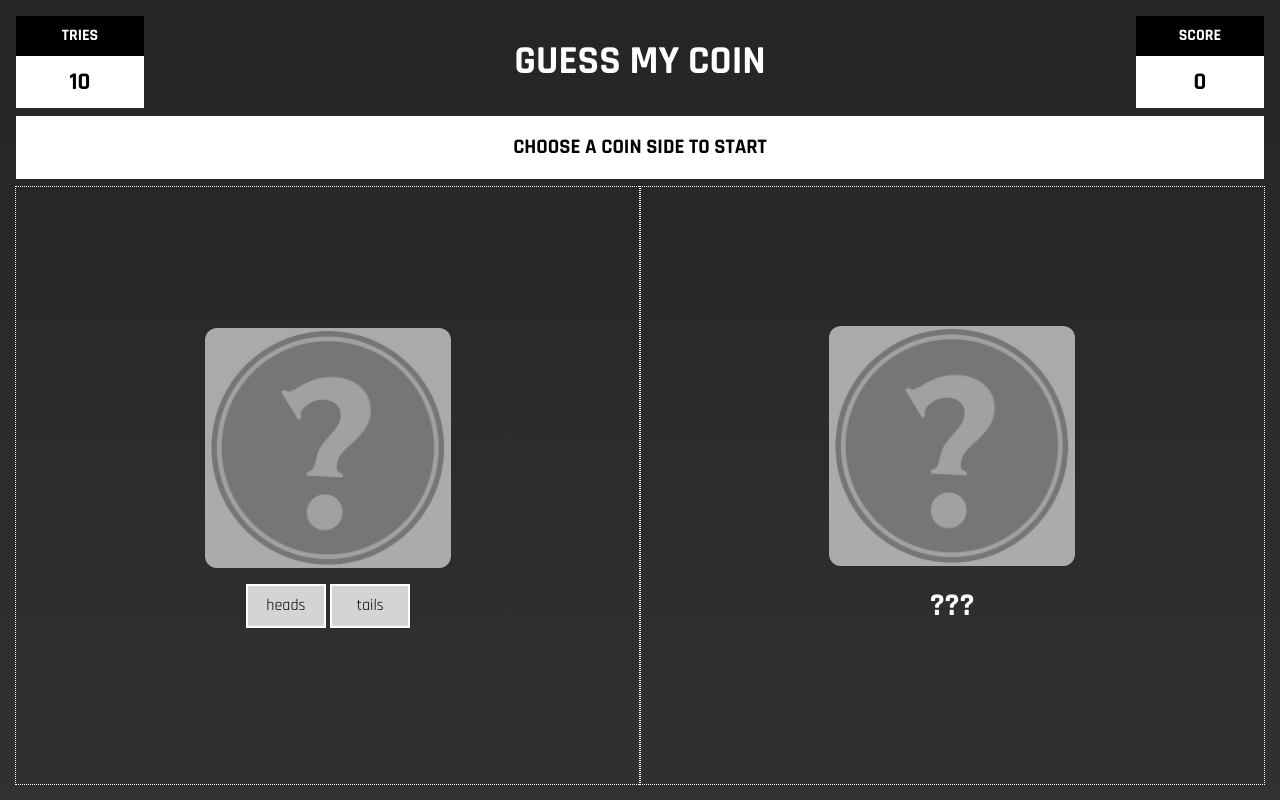
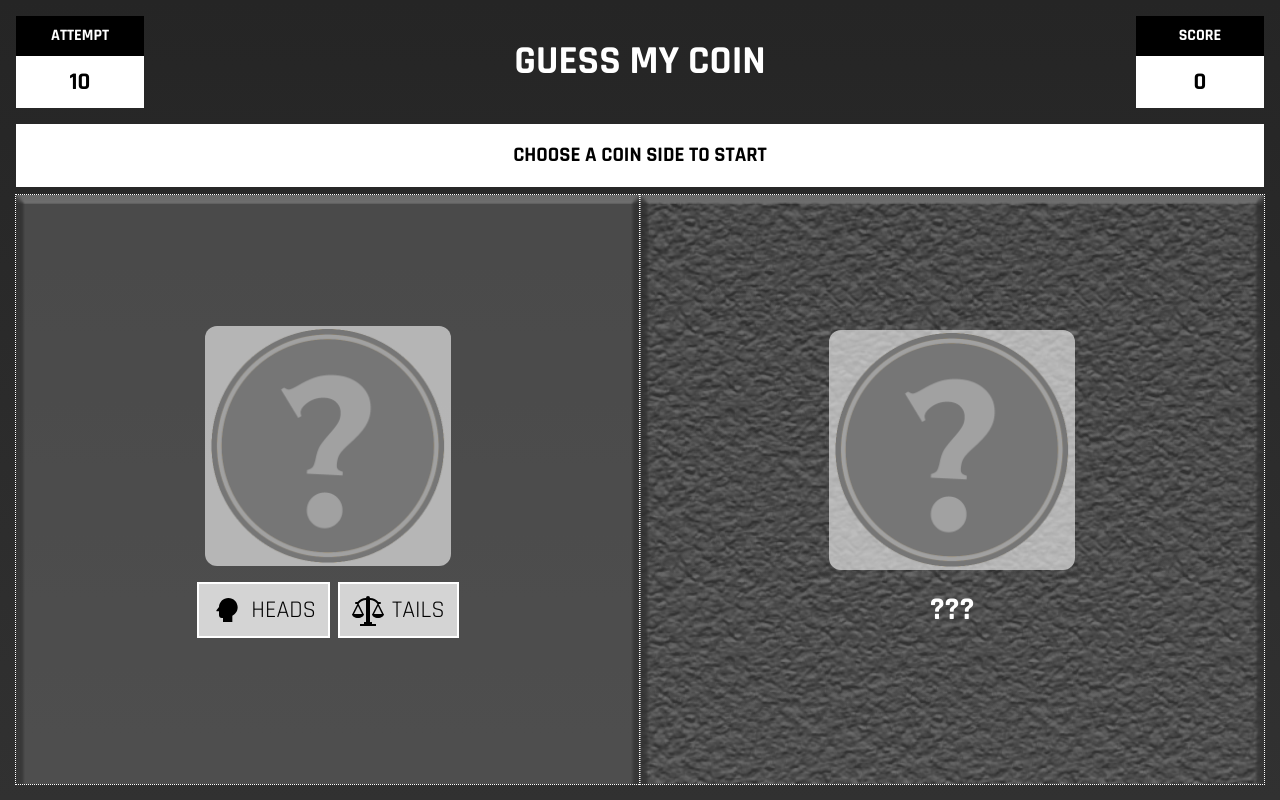
Before and after one commit to 01eon/javascript-game, a website: page index.html in a window 1280 px wide. Drawn offline with Linux system fonts and the light colour scheme.

Commit message:
Refactor: Deleted Pig Game Images & Added bg-texture

```diff
--- a/css/style.css
+++ b/css/style.css
@@ -29,17 +29,16 @@ body {
 
 }
 
-.attemptFull {
-  background-image: linear-gradient(to bottom,
-  #252525 0%,
-  #313131 100%
-  );
+.result--container, .player--container{
+
+  background-repeat: no-repeat;
+  background-size: cover;
 }
 
-.player0BG {
-  background-image: linear-gradient(to bottom right, #37c015, #84ec6a);
+.result--container {
+  background-image: url('../img/bg-texture.png');
 }
 
-.player1BG {
-  background-image: linear-gradient(to bottom right, #f15e8b, #ff8cae);
+.player--container {
+  background-image: url('../img/bg-player-texture.png');
 }
--- a/index.html
+++ b/index.html
@@ -5,7 +5,8 @@
   <meta charset="UTF-8">
   <meta name="viewport" content="width=device-width, initial-scale=1.0">
   <link href="/css/style-output.css" rel="stylesheet">
-  <title>Coin Flip</title>
+  <link rel="icon" href="/img/coin-heads.png">
+  <title>Guess My Coin</title>
 </head>
 
 <body>
@@ -15,7 +16,7 @@
     <div class="flex justify-between items-center w-full">
       <!-- Attempt -->
       <div class="try flex flex-col w-[8rem] h-full">
-        <h2 id="attempt--text" class="bg-black text-white uppercase font-bold p-2 text-center text-[1rem]">Tries</h2>
+        <h2 id="attempt--text" class="bg-black text-white uppercase font-bold p-2 text-center text-[1rem]">Attempt</h2>
         <span id="attempt" class="bg-white text-black font-black p-2 text-center text-[1.5rem]">10</span>
       </div>
 
@@ -32,7 +33,7 @@
       </div>
 
     </div>
-
+<div class="bg-[#50ff5f]"></div>
 
     <div id="result" class="w-full text-center bg-white uppercase font-bold p-4 text-[1.3rem]">Choose a Coin Side to Start</div>
 
@@ -49,10 +50,28 @@
         </div>
 
         <!-- <h2 class="text-[2rem] font-bold my-4">Take a Guess</h2> -->
-        <div class="coin--option my-4">
-          <button id="coin--heads" class="border-2 border-white w-[5rem] py-2 bg-[#d4d4d4] hover:bg-[#e4e4e4]">heads</button>
-          <button id="coin--tails" class="border-2 border-white w-[5rem] py-2 bg-[#d4d4d4] hover:bg-[#e4e4e4]">tails</button>
-          <button id="new-game" class="hidden border-2 border-white px-3 py-2 bg-[#d4d4d4] hover:bg-[#e4e4e4]">New Game</button>
+        <div class="coin--option flex gap-2  my-4">
+          <button id="coin--heads" class="border-2 border-white px-3 py-2 bg-[#d4d4d4] hover:bg-[#e4e4e4] flex justify-center items-center gap-2 text-[1.5rem] uppercase">
+            <svg xmlns="http://www.w3.org/2000/svg" width="2rem" height="2rem" viewBox="0 0 24 24">
+              <path fill="currentColor" d="M13 3C9.2 3 6.2 5.9 6 9.7l-1.9 2.5c-.2.3 0 .8.4.8H6v3c0 1.1.9 2 2 2h1v3h7v-4.7c2.4-1.1 4-3.5 4-6.3c0-3.9-3.1-7-7-7" />
+            </svg>
+            heads
+          </button>
+          <button id="coin--tails" class="border-2 border-white px-3 py-2 bg-[#d4d4d4] hover:bg-[#e4e4e4] flex justify-center items-center gap-2 text-[1.5rem] uppercase">
+            <svg xmlns="http://www.w3.org/2000/svg" width="2rem" height="2rem" viewBox="0 0 16 16">
+              <path fill="currentColor" d="m15.81 10l-2.5-5H14a.5.5 0 0 0 0-1h-.79a6.04 6.04 0 0 0-4.198-1.95L9 2a1 1 0 0 0-2 0v.05a6.17 6.17 0 0 0-4.247 1.947L2 4a.5.5 0 0 0 0 1h.69l-2.5 5H0c0 1.1 1.34 2 3 2s3-.9 3-2h-.19L3.26 4.91a.5.5 0 0 0 .159-.148A4.84 4.84 0 0 1 6.994 3.06L7 14H6v1H4v1h8v-1h-2v-1H9V3.06a4.7 4.7 0 0 1 3.524 1.693a.5.5 0 0 0 .193.186L10.19 10H10c0 1.1 1.34 2 3 2s3-.9 3-2zM5 10H1l2-3.94zm6 0l2-3.94L15 10z" />
+            </svg>
+            tails
+          </button>
+          <button id="new-game" class="hidden border-2 border-white px-3 py-2 bg-[#d4d4d4] hover:bg-[#e4e4e4]  justify-center items-center gap-2 text-[1.5rem] uppercase">
+            <svg xmlns="http://www.w3.org/2000/svg" width="2rem" height="2rem" viewBox="0 0 32 32">
+              <g fill="none">
+                <path fill="#00a6ed" d="M2 6a4 4 0 0 1 4-4h20a4 4 0 0 1 4 4v20a4 4 0 0 1-4 4H6a4 4 0 0 1-4-4z" />
+                <path fill="#fff" d="M6.434 12.402a.75.75 0 0 0-1.387.395v6.453a.75.75 0 0 0 1.5 0v-3.38c0-.127.165-.173.231-.066l2.381 3.841a.75.75 0 0 0 1.388-.395v-6.453a.75.75 0 0 0-1.5 0v3.38c0 .126-.165.173-.231.066zm6.336-.315a.75.75 0 0 0-.75.75v6.407c0 .415.337.75.75.75h3.633a.75.75 0 0 0 0-1.5h-2.757a.125.125 0 0 1-.125-.125v-1.33c0-.069.056-.125.125-.125h2.709a.75.75 0 0 0 0-1.5h-2.71a.125.125 0 0 1-.124-.125v-1.577c0-.07.056-.125.125-.125h2.757a.75.75 0 0 0 0-1.5zm5.982.05a.75.75 0 0 1 .924.521l.925 3.322c.034.121.205.122.24.001l.97-3.331a.75.75 0 0 1 1.438-.008l1.01 3.327c.036.12.208.118.24-.004l.87-3.297a.75.75 0 1 1 1.45.383l-1.656 6.28a.75.75 0 0 1-1.443.027l-1.052-3.464c-.036-.119-.204-.118-.24.001l-1.005 3.455a.75.75 0 0 1-1.442-.008l-1.75-6.281a.75.75 0 0 1 .52-.924" />
+              </g>
+            </svg>
+            New Game
+          </button>
         </div>
       </div>
 
@@ -64,7 +83,7 @@
 
           <img id="coin--result" src="img/coin-unknown.png" class="coin h-[15rem]" />
         </div>
-        <h2 id="result--text" class="text-[2rem] font-bold my-4 text-white">???</h2>
+        <h2 id="result--text" class="text-[2rem] font-bold my-4 text-white uppercase">???</h2>
       </div>
 
 
--- a/js/script.js
+++ b/js/script.js
@@ -26,9 +26,19 @@ const init = function () {
 
     scoreEl.textContent = score;
     attemptEl.textContent = attempt;
+    resultEl.textContent = 'Choose a Coin Side to Start';
+    // resultEl.classList.remove('bg-[#50ff5f] text-white');
+    // resultEl.classList.remove('bg-[#ff5e5e] text-white');
+    // resultEl.classList.add('bg-white text-black');
+
+
 
     btnHeads.classList.remove('hidden');
+    btnHeads.classList.add('flex');
+
     btnTails.classList.remove('hidden');
+    btnTails.classList.add('flex');
+
     newGame.classList.add('hidden');
 
     coin.src = 'img/coin-unknown.png';
@@ -37,17 +47,19 @@ const init = function () {
 
 }
 
-
+// Initialize New Game
 init();
 
 
+const disableBtn = function () {
+    btnHeads.classList.remove('flex');
+    btnHeads.classList.add('hidden');
 
+    btnTails.classList.remove('flex');
+    btnTails.classList.add('hidden');
 
-
-const disableBtn = function () {
-    btnHeads.classList.add('hidden');
-    btnTails.classList.add('hidden');
     newGame.classList.remove('hidden');
+    newGame.classList.add('flex');
 }
 
 const flipCoin = function (choice) {
@@ -84,6 +96,7 @@ const flipCoin = function (choice) {
         if (score == 3 && attempt != 0) {
             playing = false;
             resultEl.textContent = 'Congrats! You won the game.'
+
             disableBtn();
         } else if (score != 3 && attempt == 0) {
             playing = false;
@@ -97,7 +110,7 @@ const flipCoin = function (choice) {
 
 
 
-// Flip Coin
+// Events
 btnHeads.addEventListener('click', () => flipCoin('heads'));
 btnTails.addEventListener('click', () => flipCoin('tails'));
 newGame.addEventListener('click', () => init());
--- a/tailwind.config.js
+++ b/tailwind.config.js
@@ -30,7 +30,7 @@ module.exports = {
     },
     extend: {
       colors:{
-        blue: '#ffeeca'
+
       },
     },
   },
```
Also changed, not shown: css/style-output.css, img/bg-player-texture.png (added), img/bg-texture.png (added), img/dice-1.png (deleted), img/dice-2.png (deleted), img/dice-3.png (deleted), img/dice-4.png (deleted), img/dice-5.png (deleted), img/dice-6.png (deleted), img/heads.png (added), img/pig-game-flowchart.png (deleted), img/tails.png (added), 1 other file.
